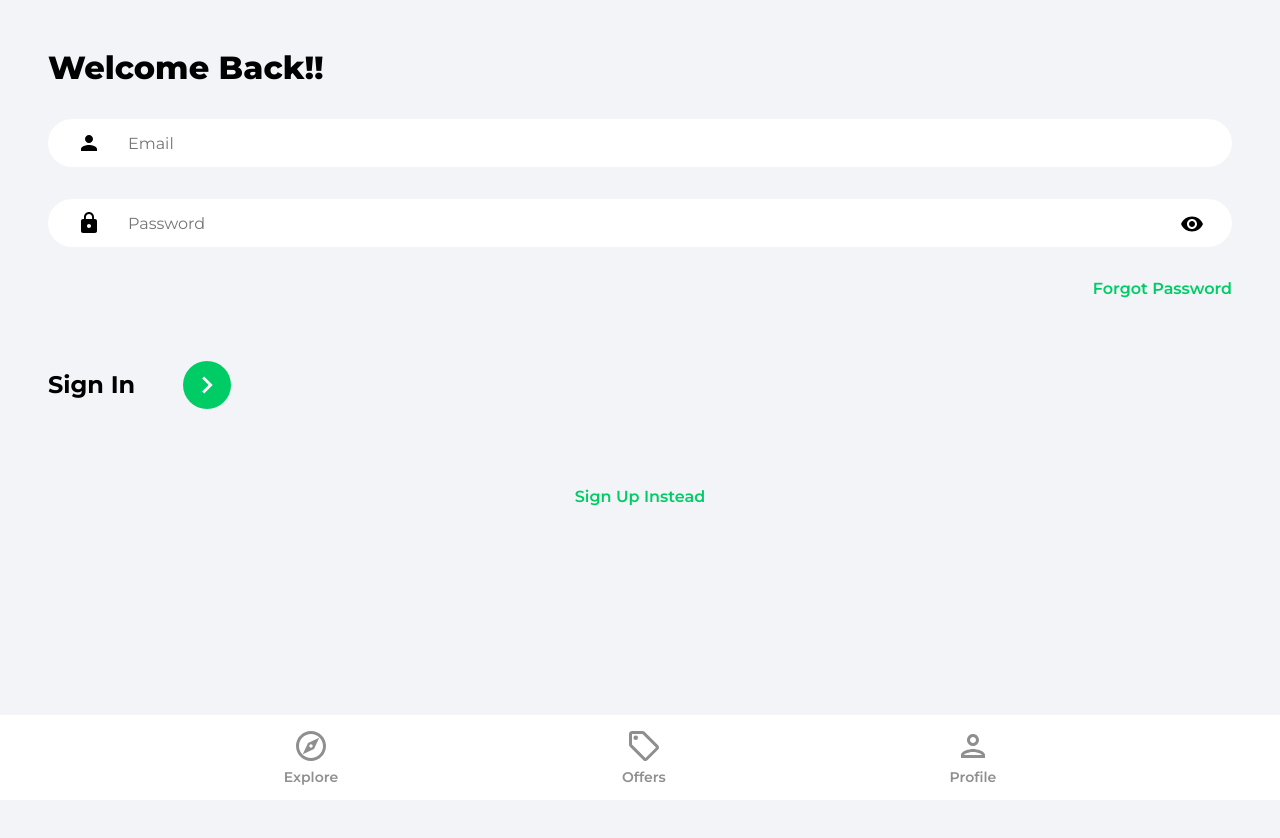
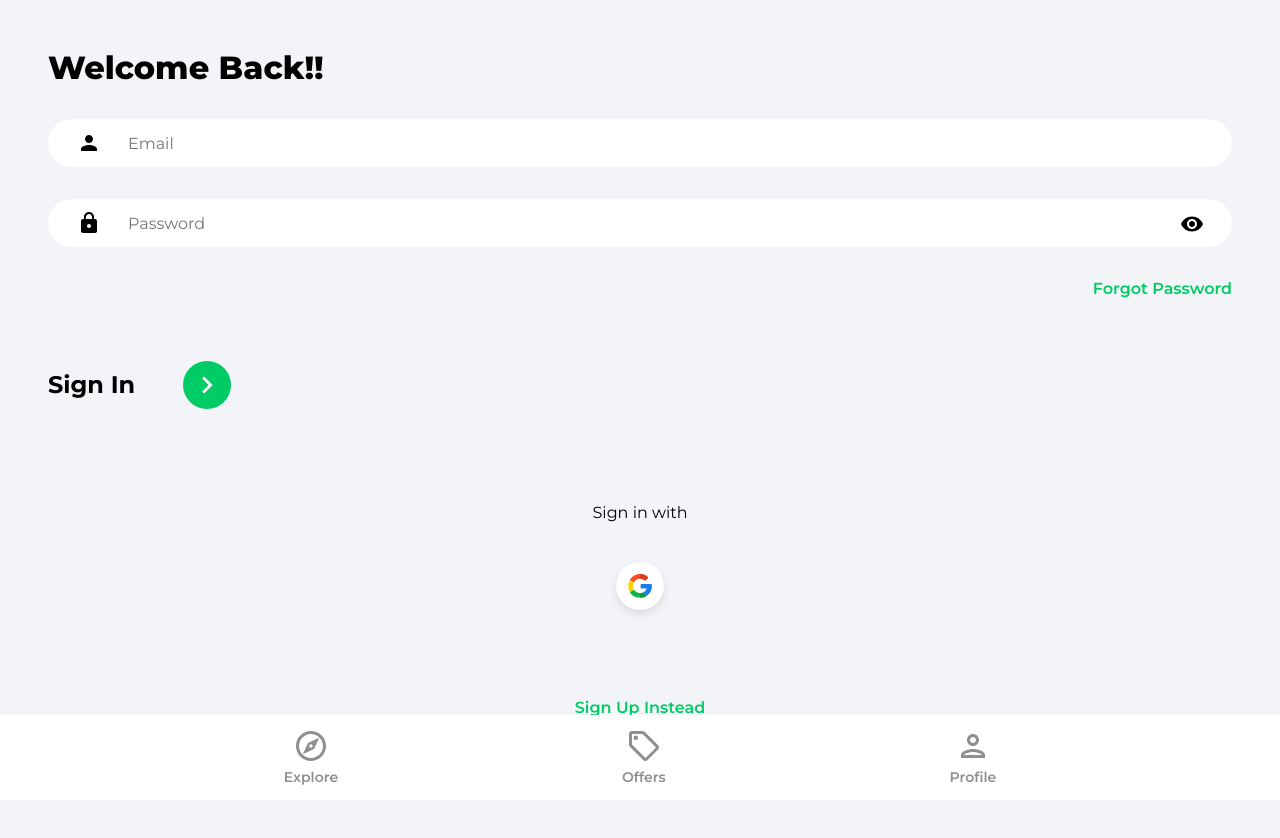
Before and after one commit to Parth0124/house-marketplace, a React (Create React App) app: page /sign-in in a window 1280 px wide. Shown: the top 838 px of the page. Before the commit the page ends 800 px from the top, so only its background shows below. Built offline with nearby package versions, Linux system fonts and the light colour scheme.

Commit message:
Google OAuth

```diff
--- /dev/null
+++ b/src/components/OAuth.jsx
@@ -0,0 +1,48 @@
+import { useLocation, useNavigate } from "react-router-dom"
+import { getAuth, signInWithPopup, GoogleAuthProvider } from "firebase/auth"
+import {doc, setDoc, getDoc, serverTimestamp} from 'firebase/firestore'
+import { db } from "../firebase.config"
+import {toast} from 'react-toastify'
+import googleIcon from '../assets/svg/googleIcon.svg'
+
+function OAuth() {
+
+const navigate = useNavigate()
+
+const location = useLocation()
+
+const onGoogleClick = async() => {
+    try {
+
+        const auth = getAuth()
+        const provider = new GoogleAuthProvider()
+        const result = await signInWithPopup(auth,provider)
+        const user = result.user
+
+        const docRef = doc(db, 'users', user.uid)
+        const docSnap = await getDoc(docRef)
+
+        if(!docSnap.exists()){
+            await setDoc(doc(db, 'users', user.uid), {
+                name: user.displayName,
+                email: user.email,
+                timeStamp: serverTimestamp()
+            })
+        }
+        navigate('/')
+    } catch (error) {
+        toast.error("Couldn't authorize with Google!")
+    }
+}
+
+  return (
+    <div className="socialLogin">
+      <p>Sign {location.pathname==='/sign-up' ? 'up' : 'in'} with </p>
+      <button className="socialIconDiv" onClick={onGoogleClick}>
+        <img className='socialIconImg' src={googleIcon} alt="google"/>
+      </button>
+    </div>
+  )
+}
+
+export default OAuth
--- a/src/pages/SignIn.jsx
+++ b/src/pages/SignIn.jsx
@@ -4,6 +4,7 @@
 import visibilityIcon from '../assets/svg/visibilityIcon.svg'
 import { getAuth, signInWithEmailAndPassword } from "firebase/auth"
 import {toast} from 'react-toastify'
+import OAuth from "../components/OAuth"
 
 function SignIn() {
 
@@ -69,7 +70,7 @@
              </button>
           </div>
         </form>
-        {/* {Google OAuth} */}
+        <OAuth/>
 
 
          <Link to='/sign-up' className=" registerLink">Sign Up Instead</Link>
--- a/src/pages/SignUp.jsx
+++ b/src/pages/SignUp.jsx
@@ -6,6 +6,7 @@
 import {db} from '../firebase.config'
 import { setDoc, serverTimestamp, doc  } from "firebase/firestore"
 import {toast} from 'react-toastify'
+import OAuth from "../components/OAuth"
 
 function SignUp() {
 
@@ -80,7 +81,7 @@
              </button>
           </div>
         </form>
-        {/* {Google OAuth} */}
+        <OAuth/>
 
 
          <Link to='/sign-in' className=" registerLink">Sign In Instead</Link>
```
